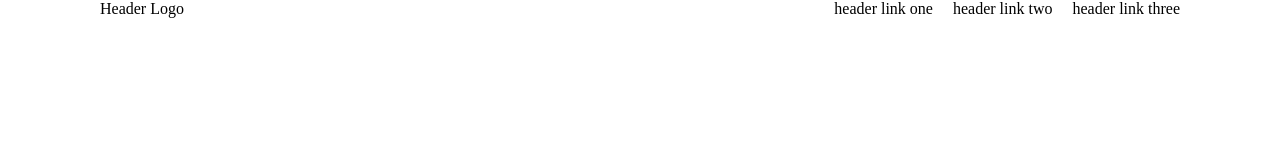
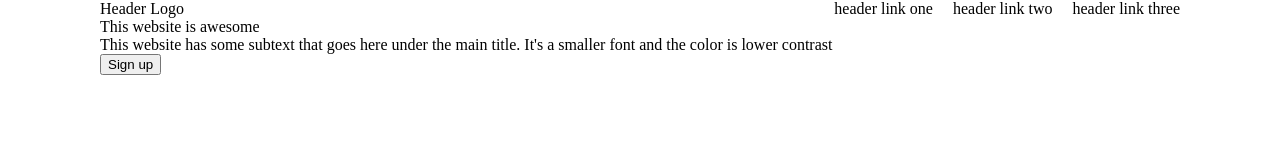
Before and after one commit to Nouamanebld/Landing_page, a plain HTML site: page index.html in a window 1280 px wide. Drawn offline with Linux system fonts and the light colour scheme.

Commit message:
Add hero body html elements

```diff
--- a/index.html
+++ b/index.html
@@ -15,7 +15,11 @@
                     <div>header link three</div>
                 </div>
             </div>
-            <div class="hero-body"></div>
+            <div class="hero-body">
+                <div class="body-title">This website is awesome</div>
+                <div class="body-body">This website has some subtext that goes here under the main title. It's a smaller font and the color is lower contrast</div>
+                <button class="btn-signUp">Sign up</button>
+            </div>
         </div>
     </body>
 </html>
```
